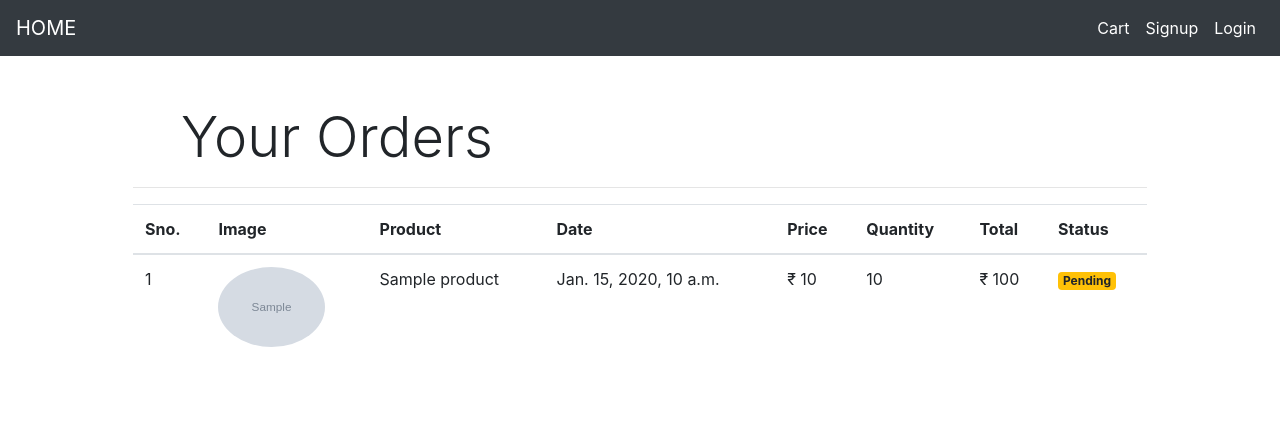
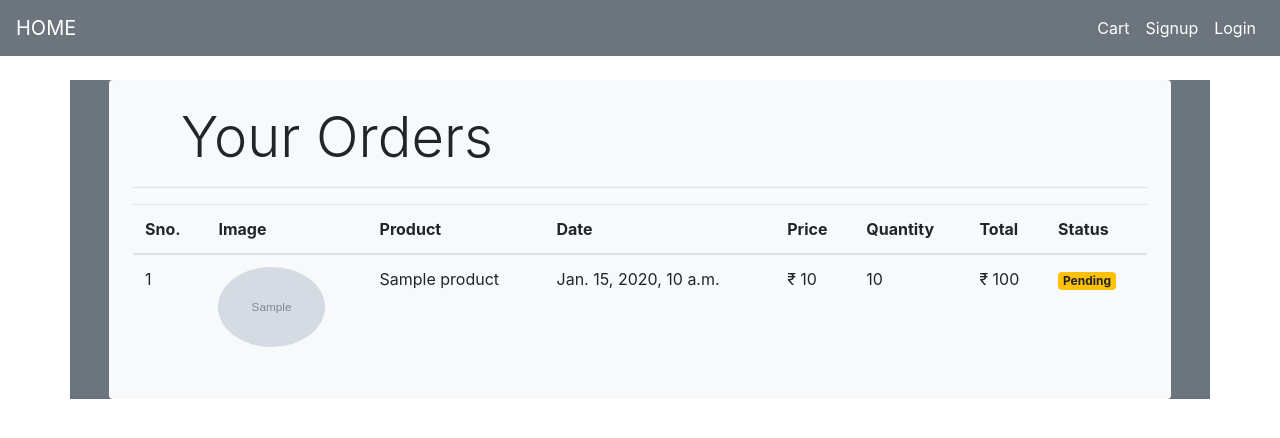
Before and after one commit to subhendu01/E-Commerce, a Django app: template store/templates/orders.html in a window 1280 px wide. Shown: the top 438 px of the page. Run offline with Django 3.2, Linux system fonts and the light colour scheme; the template is opened without the code that fills it: most values are stand-ins (such as "Sample title", 1, 10 or a date in 2020); grey boxes marked "Sample" are stand-in pictures; some libraries are stand-ins or nearby versions.

Commit message:
design change

```diff
--- a/store/templates/base.html
+++ b/store/templates/base.html
@@ -16,7 +16,7 @@
 
 <body>
   <!--Nav bar-->
-  <nav class="navbar navbar-expand-lg navbar-dark bg-dark">
+  <nav class="navbar navbar-expand-lg navbar-dark bg-secondary">
     <a class="navbar-brand" href="/">HOME</a>
     <button class="navbar-toggler" type="button" data-toggle="collapse" data-target="#navbarSupportedContent"
       aria-controls="navbarSupportedContent" aria-expanded="false" aria-label="Toggle navigation">
--- a/store/templates/login.html
+++ b/store/templates/login.html
@@ -3,8 +3,8 @@
 {% block content %}
 <div class="container">
     <div class="p-4 m-4">
-        <div class="col-lg-4 mt-4 mb-4 mx-auto border rounded pt-4">
-            <h3 class="alert alert-light border rounded">Login Here</h3>
+        <div class="col-lg-4 mt-4 mb-4 mx-auto border rounded pt-4 bg-secondary">
+            <h5 class="alert alert-light border rounded">Login Here</h5>
             <form action="/login" method="POST">
                 {% csrf_token %}
 
--- a/store/templates/orders.html
+++ b/store/templates/orders.html
@@ -3,8 +3,8 @@
 {% block content %}
 {% load cart_filter %}
 {% load custom_filter %}
-<div class="container">
-    <div class="boarder rounded p-4 m-4">
+<div class="container bg-secondary">
+    <div class="boarder rounded p-4 m-4 bg-light">
         <p class="display-4 pl-4 ml-4">Your Orders</p>
         <hr>
         <table class="table">
--- a/store/templates/signup.html
+++ b/store/templates/signup.html
@@ -4,7 +4,7 @@
 {% block content %}
     <div class="container">
         <div class="p-4 m-4">
-            <div class="col-lg-5 mx-auto border rounded pt-4">
+            <div class="col-lg-5 mx-auto border rounded pt-4 bg-secondary">
                 <h3 class="alert alert-light border rounded">Create An Account</h3>
                 <form action="/signup" method="POST">
                     {% csrf_token %}
```
Also changed, not shown: db.sqlite3.
